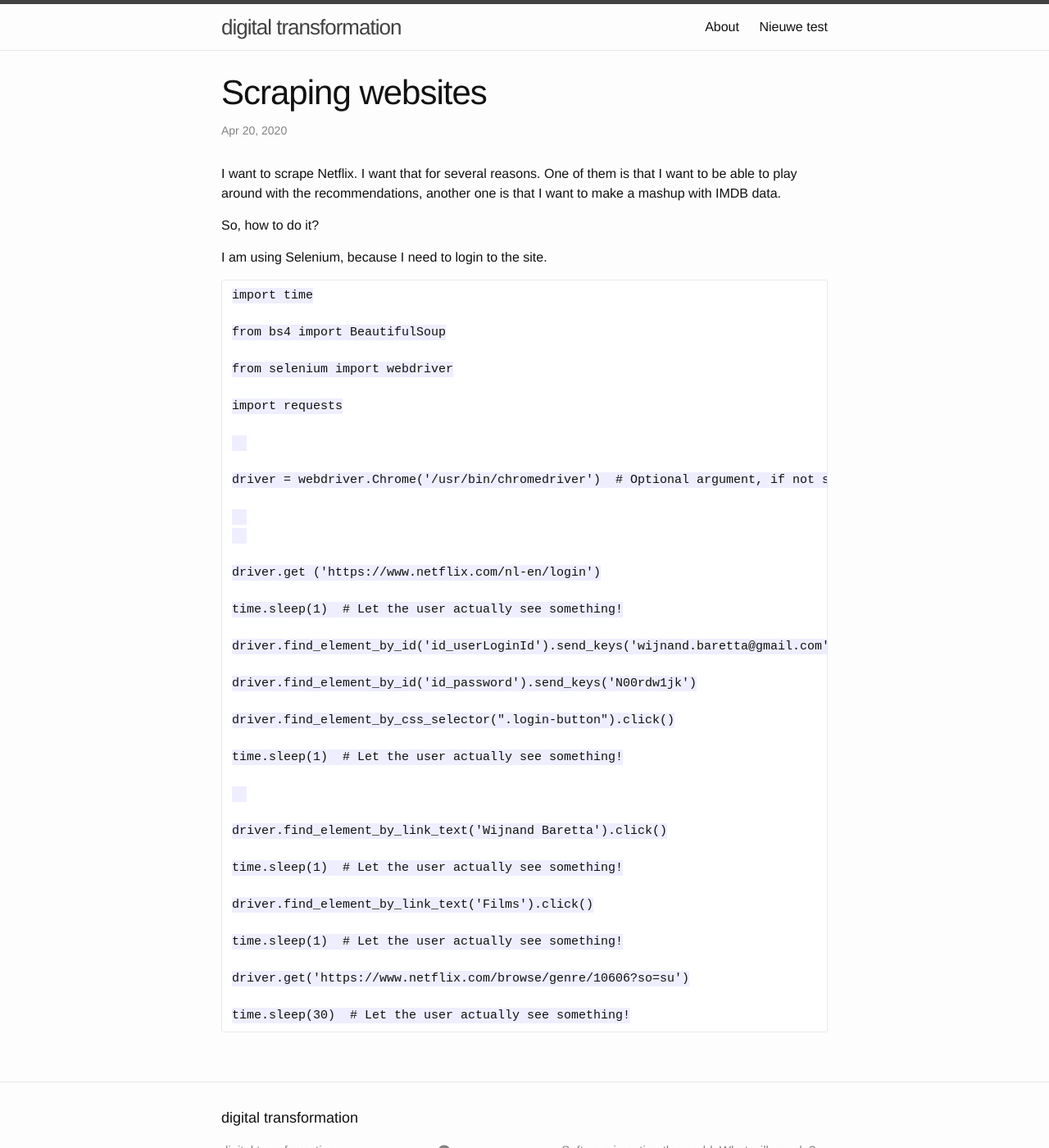
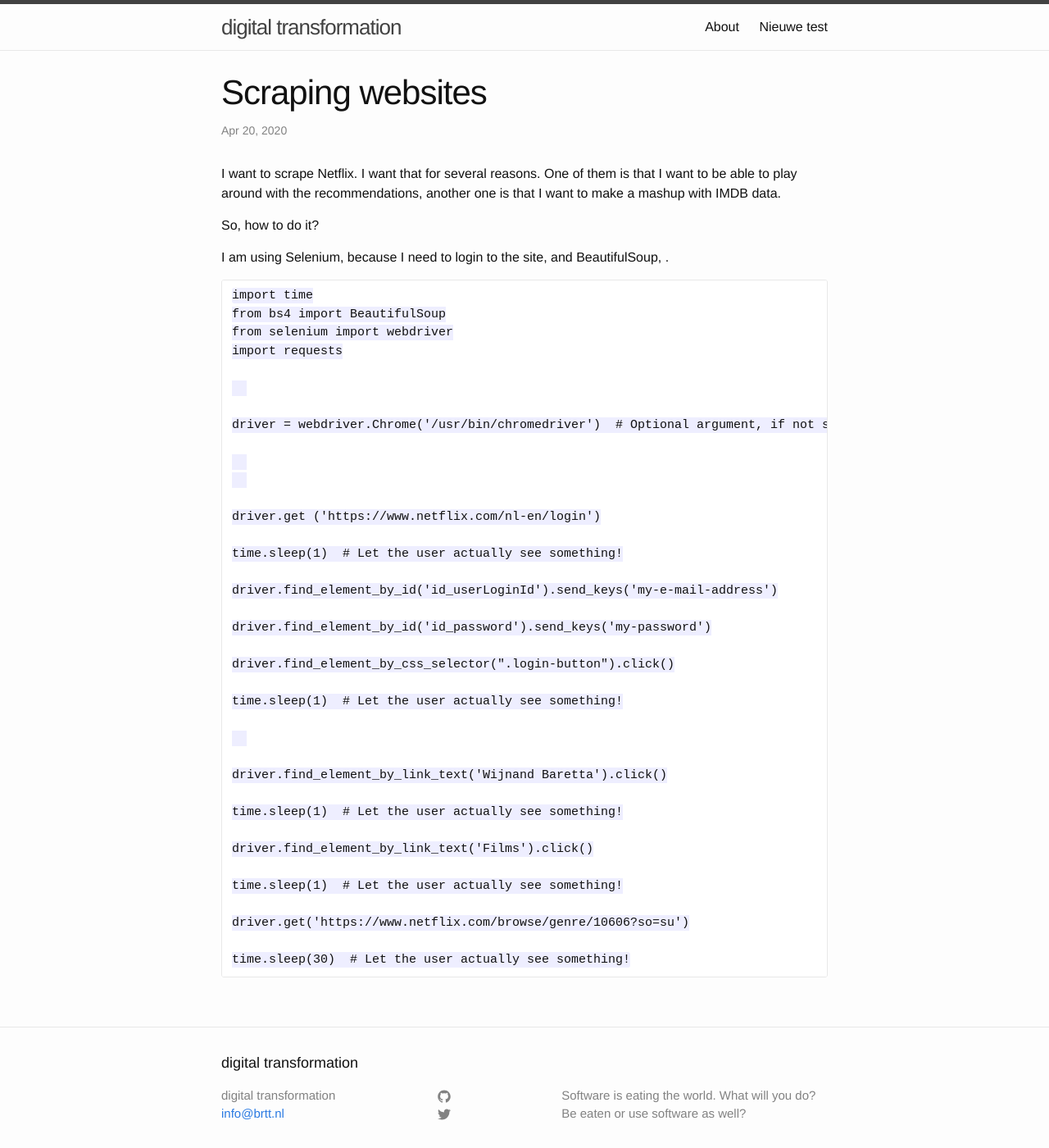
Before and after one commit to wijnandb/wijnandb.github.io, a Jekyll site: the page built from _posts/2020-4-20-scraping-websites.md, in a window 1280 px wide and 1400 px high. Shown: the whole window at 82% size. Built offline with Jekyll 4.4.1, drawn with Linux system fonts in a browser that asks for light colours; our own code applies the rules of GitHub Pages for plain Markdown files.

Commit message:
_posts/2020-4-20-scraping-websites.md updated from https://stackedit.io/

```diff
--- a/_posts/2020-4-20-scraping-websites.md
+++ b/_posts/2020-4-20-scraping-websites.md
@@ -9,14 +9,11 @@
 
 So, how to do it?
 
-I am using Selenium, because I need to login to the site.
+I am using Selenium, because I need to login to the site, and BeautifulSoup, .
 
     import time
-
     from bs4 import BeautifulSoup
-
     from selenium import webdriver
-
     import requests
 
 
@@ -30,9 +27,9 @@
 
     time.sleep(1)  # Let the user actually see something!
 
-    driver.find_element_by_id('id_userLoginId').send_keys('wijnand.baretta@gmail.com')
+    driver.find_element_by_id('id_userLoginId').send_keys('my-e-mail-address')
 
-    driver.find_element_by_id('id_password').send_keys('N00rdw1jk')
+    driver.find_element_by_id('id_password').send_keys('my-password')
 
     driver.find_element_by_css_selector(".login-button").click()
 
```
Also changed, not shown: other parts of _posts/2020-4-20-scraping-websites.md (+1 -1 lines).
